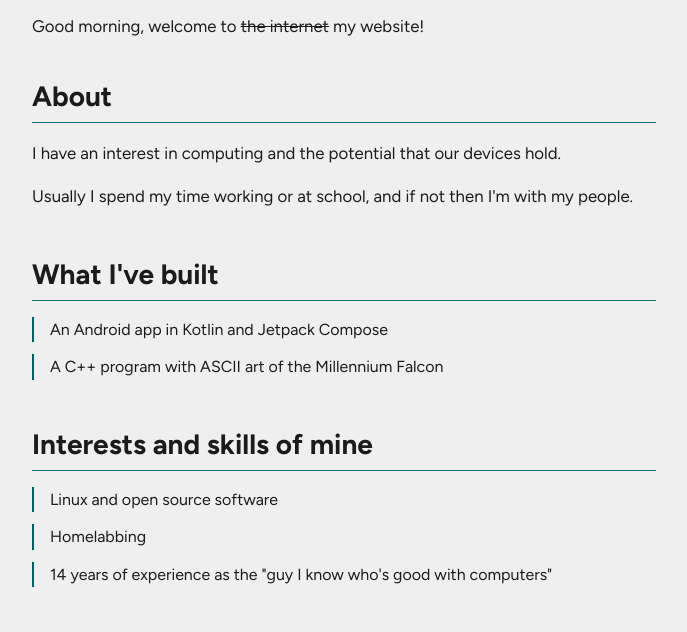
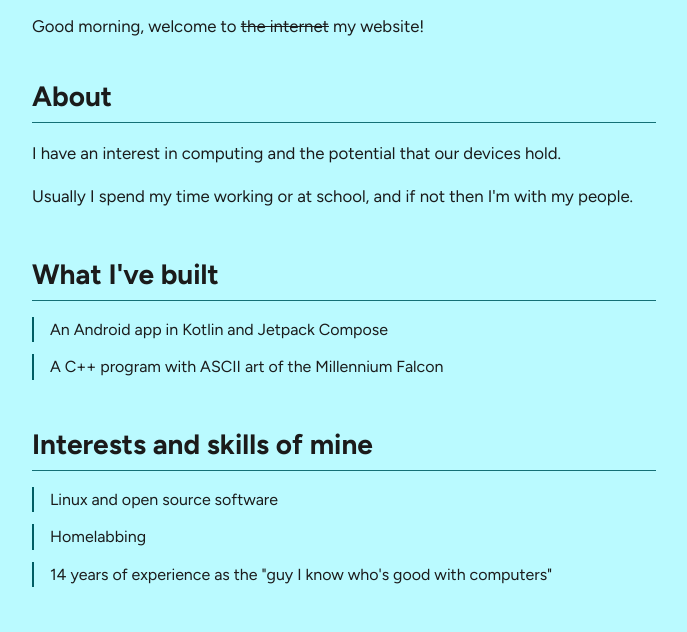
Before and after one commit to vald99/csc441-web-valdes, a plain HTML site: page index.html in a window 1280 px wide. Shown: the part 359-991 px from the top of the page, without its empty margins (296-983 px from the left). Drawn offline with Linux system fonts and the light colour scheme.

Commit message:
Lab 17 done

```diff
--- a/styles.css
+++ b/styles.css
@@ -9,7 +9,8 @@
     --text: #1b1b1b;
     --text-muted: #5b5d60;
     --accent: #005d64;
-    --background: #efefef;
+    /* Lab 17: Task 3: something I can see */
+    --background: #bafaff;
     --border: #147076;
     --error: crimson;
 }
@@ -174,7 +175,8 @@ body.dark {
     --text: white;
     --text-muted: silver;
     --accent: skyblue;
-    --background: black;
+    /* Lab 17: Task 3: something I can see */
+    --background: #002123;
     --border: dimgray;
     --error: lightsalmon;
 }
```
Also changed, not shown: screenshots/s17-live.png (added), 1 other file.
